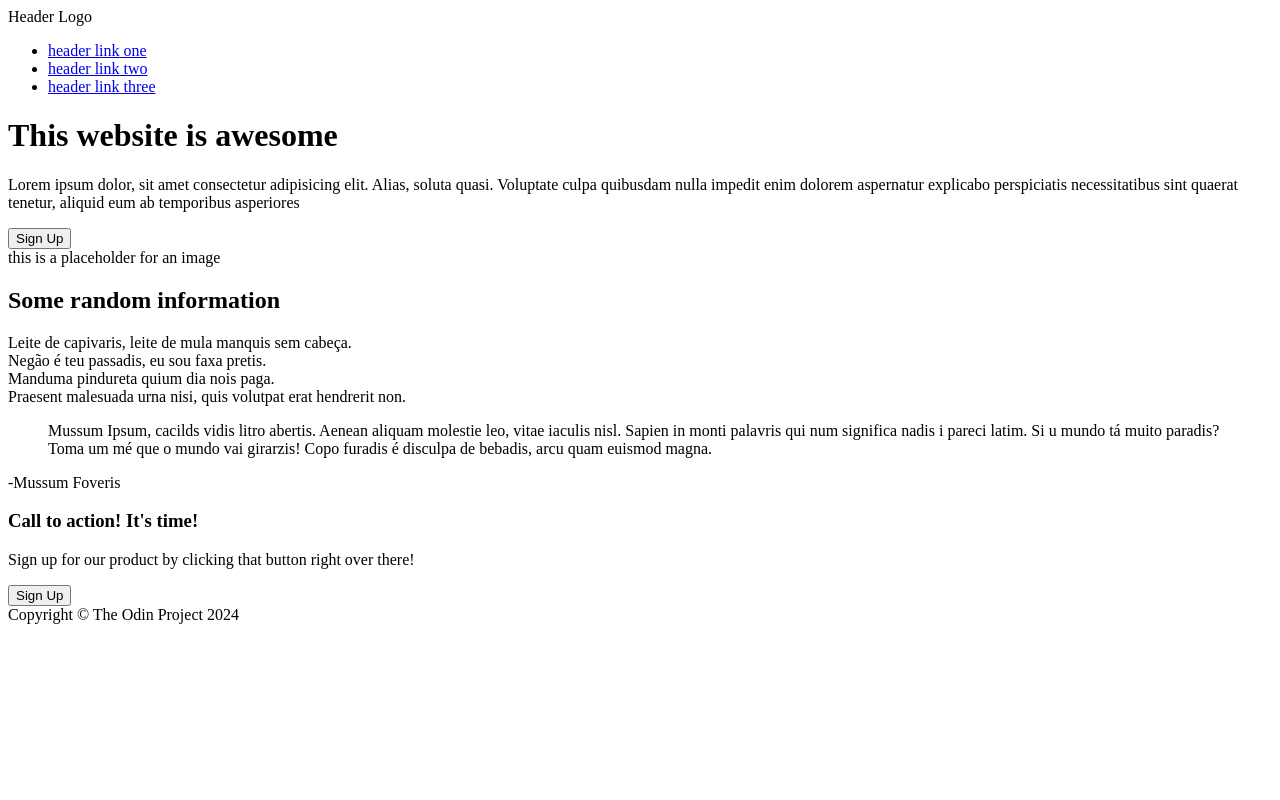
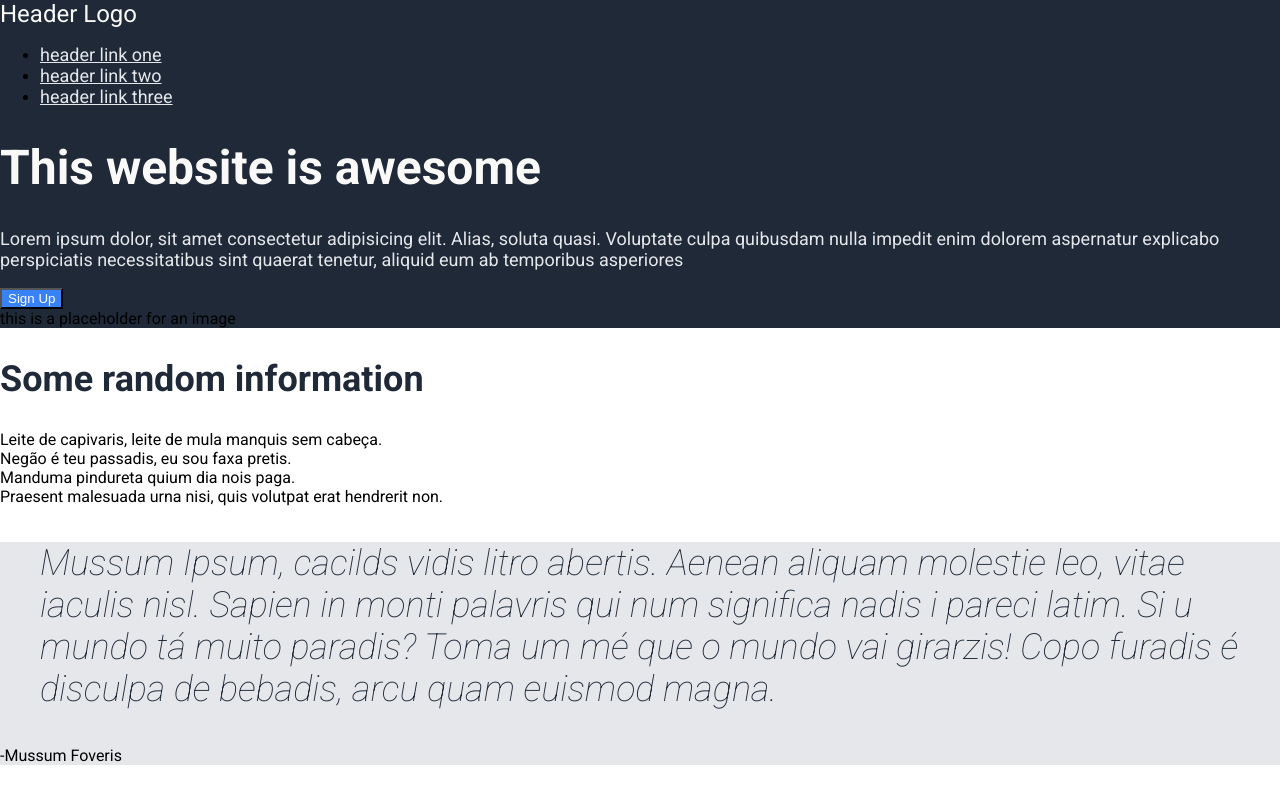
Before and after one commit to luanhmilano/landing-page-top, a plain HTML site: page index.html in a window 1280 px wide. Shown: the top 800 px of the page. Drawn offline with Linux system fonts and the light colour scheme.

Commit message:
Add Stylesheet
- Add class to main info title
- Add all styles from layout
- Import "Roboto" font from google fonts

```diff
--- a/index.html
+++ b/index.html
@@ -31,7 +31,7 @@
     </header>
     <main>
         <section class="main-info">
-            <h2>Some random information</h2>
+            <h2 class="main-info-title">Some random information</h2>
             <div class="main-info-card">
                 <picture></picture>
                 <figcaption>Leite de capivaris, leite de mula manquis sem cabeça.</figcaption>
--- a/style.css
+++ b/style.css
@@ -0,0 +1,53 @@
+@import url('https://fonts.googleapis.com/css2?family=Roboto:ital,wght@0,100;0,300;0,400;0,500;0,700;0,900;1,100;1,300;1,400;1,500;1,700;1,900&display=swap');
+
+body {
+    margin: 0;
+    height: 100vh;
+    font-family: "Roboto", sans-serif;
+}
+
+/* HEADER */
+
+header, footer {
+    background-color: #1f2937;
+}
+
+.header-logo {
+    font-size: 24px;
+    color: #f9faf8;
+}
+
+.title {
+    font-size: 48px;
+    font-weight: bolder;
+    color: #f9faf8;
+}
+
+a, .subtitle {
+    font-size: 18px;
+    color: #e5e7eb;
+}
+
+.sign-up {
+    background-color: #3882f6;
+    color: #fff;
+}
+
+/* MAIN */
+
+.main-info-title {
+    font-size: 36px;
+    font-weight: bolder;
+    color: #1f2937;
+}
+
+.main-quote {
+    background-color: #e5e7eb;
+}
+
+blockquote {
+    font-size: 36px;
+    font-weight: lighter;
+    font-style: italic;
+    color: #1f2937;
+}
```
